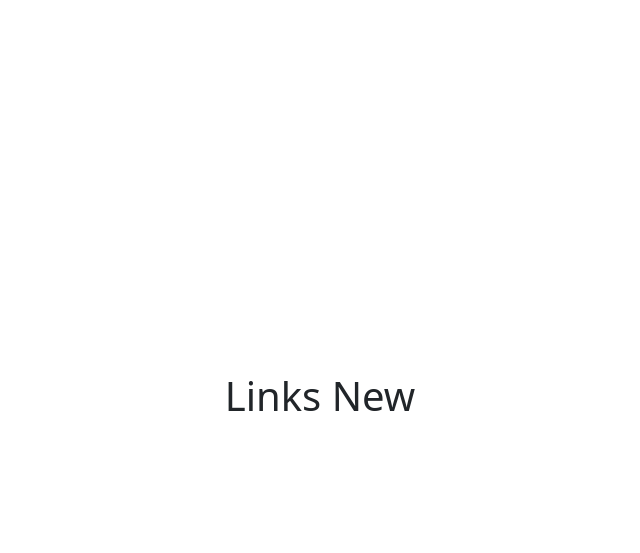
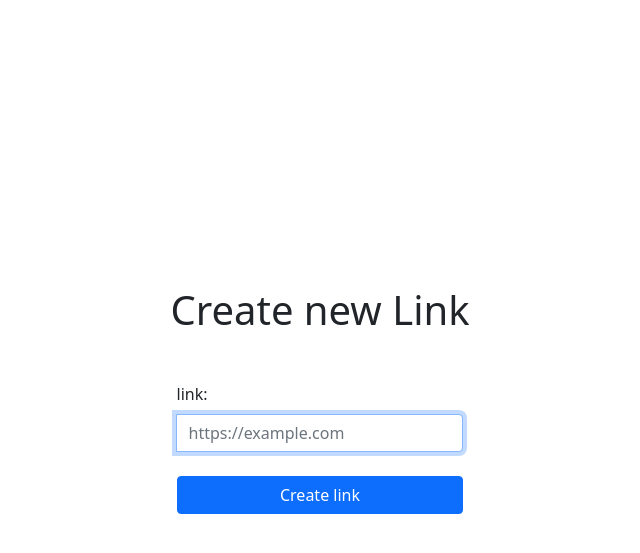
Before and after one commit to jonathan-santos/links-webapp, a Flask app: page /links/new in a window 1280 px wide. Shown: the top 553 px of the page, without its empty margins (320-960 px from the left). Run offline with Flask 2, Linux system fonts and the light colour scheme; parts of the project's set-up code (start-up, migrations or seed data) failed here and were passed over.

Commit message:
Create link registration

```diff
--- a/app/routes/links_new/router.py
+++ b/app/routes/links_new/router.py
@@ -1,5 +1,8 @@
-from flask import Blueprint, render_template
-from flask_login import login_required
+from flask import Blueprint, render_template, request
+from flask_login import login_required, current_user
+from re import match
+
+from ...db import DB
 
 links_new = Blueprint(
   'links_new', __name__,
@@ -7,6 +10,26 @@ links_new = Blueprint(
 )
 
 @login_required
-@links_new.route('/links/new')
+@links_new.route('/links/new', methods=['GET', 'POST'])
 def links_new_page():
-  return render_template('links_new.html')
+  if (request.method == 'GET'):
+    return render_template('links_new.html')
+
+  link = request.form.get('link', '')
+
+  if not link:
+      return ("link cannot be empty", 400)
+
+  if not match("^(http(s)?:\/\/)+[\w\-\._~:\/?#[\]@!\$&'\(\)\*\+,;=.]+$", link):
+    return ("links is invalid", 400)
+
+  db = DB("""
+    INSERT INTO links (url, tag_id, user_id, created_at, updated_at)
+    VALUES (%s, %s, %s, NOW(), NOW())
+    RETURNING id
+  """, [link, 1, current_user.id])
+
+  db.save()
+  db.close()
+
+  return ('OK', 200)
--- a/app/routes/links_new/templates/links_new.html
+++ b/app/routes/links_new/templates/links_new.html
@@ -1,9 +1,20 @@
 {% extends "layout.html" %}
 
 {% block head %}
-<title>Links New</title>
+<title>New Link</title>
 {% endblock %}
 
 {% block main %}
-<h1>Links New</h1>
+<h1 class='mb-5'>Create new Link</h1>
+
+<form action='/links/new' method='POST' class='needs-validation'>
+  <div class='input-group mb-4'>
+    <label for='link' class='form-label w-100'>link:</label>
+
+    <input id='link' name='link' class='form-control' placeholder='https://example.com' autocomplete='off'
+      pattern="^(http(s)?:\/\/)+[\w\-\._~:\/?#[\]@!\$&'\(\)\*\+,;=.]+$" autofocus required>
+  </div>
+
+  <input class='btn btn-primary w-100' type="submit" value="Create link">
+</form>
 {% endblock %}
--- a/db/create-tables.sql
+++ b/db/create-tables.sql
@@ -17,8 +17,8 @@ CREATE TABLE IF NOT EXISTS links (
   url TEXT NOT NULL,
   tag_id INT NOT NULL,
   user_id INT NOT NULL,
+  created_at TIMESTAMP NOT NULL,
   updated_at TIMESTAMP NOT NULL,
-  created_at TIMESTAMP NOT NULL,
 	FOREIGN KEY (tag_id) REFERENCES tags (id),
 	FOREIGN KEY (user_id) REFERENCES users (id)
 );
```
